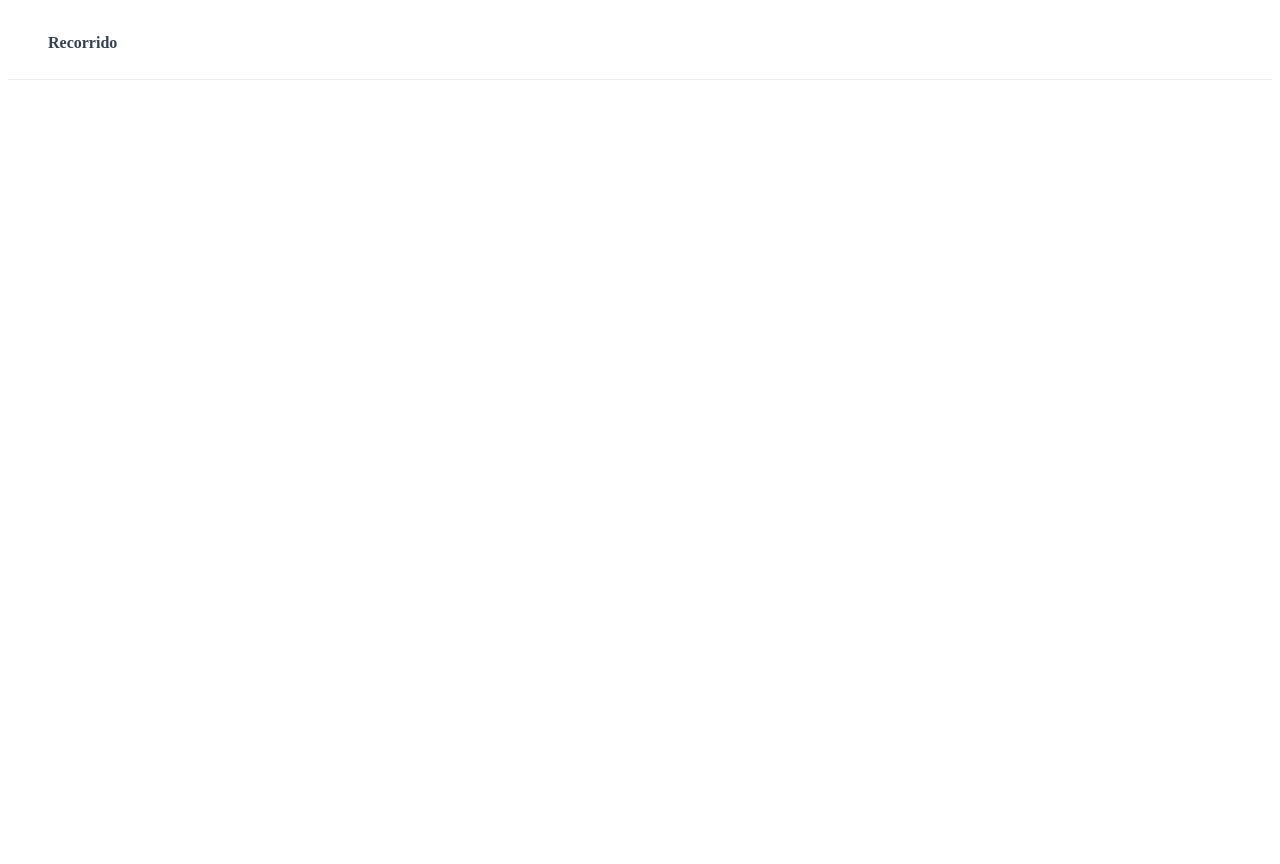
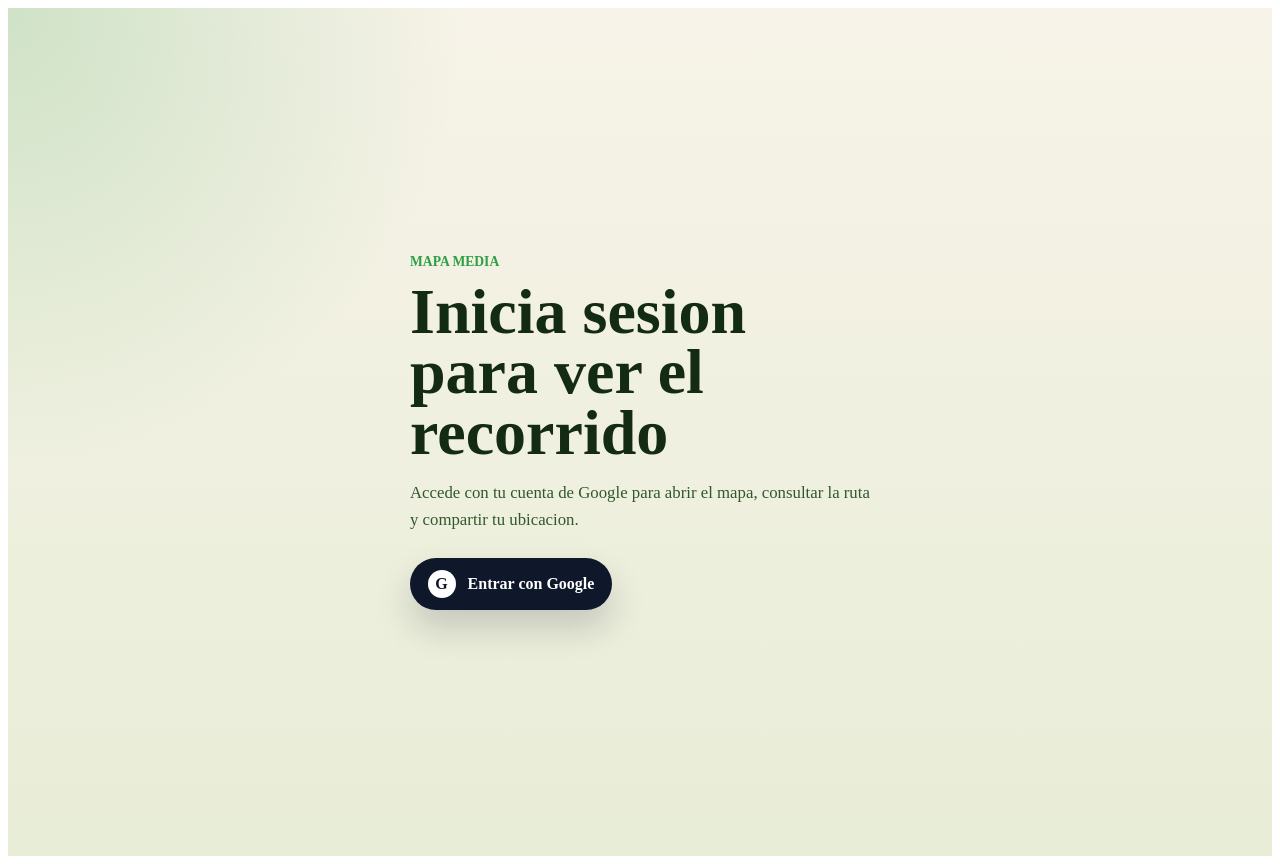
Before and after one commit to MarioPajares/mapaMedia, an Angular app: page /login in a window 1280 px wide. Before the commit this address led to /. Before the commit the page ends 816 px from the top, so only its background shows below. Built offline with nearby package versions, Linux system fonts and the light colour scheme; no server answers.

Commit message:
Add login google

```diff
--- a/package.json
+++ b/package.json
@@ -18,6 +18,7 @@
     "@angular/platform-browser": "^21.2.0",
     "@angular/router": "^21.2.0",
     "@angular/service-worker": "^21.2.10",
+    "firebase": "^12.12.1",
     "leaflet": "^1.9.4",
     "rxjs": "~7.8.0",
     "tslib": "^2.3.0"
--- a/src/app/app.css
+++ b/src/app/app.css
@@ -10,9 +10,9 @@
   position: sticky;
   top: 0;
   z-index: 1000;
-  display: flex;
+  display: grid;
+  grid-template-columns: auto 1fr auto;
   align-items: center;
-  justify-content: space-between;
   gap: 1rem;
   padding: 1rem 1.5rem;
   background: rgba(255, 255, 255, 0.85);
@@ -31,6 +31,7 @@
 .nav {
   display: flex;
   gap: 0.75rem;
+  justify-content: center;
 }
 
 .nav-link {
@@ -46,9 +47,125 @@
   background: #0f172a;
 }
 
+.auth-area {
+  display: flex;
+  justify-content: flex-end;
+  min-width: 0;
+}
+
+.login-button,
+.user-trigger,
+.menu-action {
+  border: 0;
+  font: inherit;
+  font-weight: 700;
+  cursor: pointer;
+}
+
+.login-button {
+  min-height: 42px;
+  border-radius: 999px;
+  padding: 0.65rem 1rem;
+  color: #ffffff;
+  background: #2f9e44;
+  box-shadow: 0 12px 24px rgba(47, 158, 68, 0.22);
+}
+
+.user-menu {
+  position: relative;
+}
+
+.user-menu[open] .user-trigger {
+  background: #eef7ee;
+}
+
+.user-trigger {
+  display: flex;
+  align-items: center;
+  gap: 0.6rem;
+  min-height: 42px;
+  max-width: 240px;
+  border-radius: 999px;
+  padding: 0.35rem 0.75rem 0.35rem 0.35rem;
+  color: #16351f;
+  background: #ffffff;
+  box-shadow: inset 0 0 0 1px rgba(47, 158, 68, 0.22);
+  list-style: none;
+}
+
+.user-trigger::-webkit-details-marker {
+  display: none;
+}
+
+.avatar {
+  display: grid;
+  place-items: center;
+  width: 32px;
+  height: 32px;
+  flex: 0 0 auto;
+  border-radius: 50%;
+  color: #ffffff;
+  background: #2f9e44;
+}
+
+.user-name {
+  min-width: 0;
+  overflow: hidden;
+  text-overflow: ellipsis;
+  white-space: nowrap;
+}
+
+.menu-panel {
+  position: absolute;
+  top: calc(100% + 0.5rem);
+  right: 0;
+  width: 220px;
+  padding: 0.5rem;
+  border: 1px solid rgba(15, 23, 42, 0.08);
+  border-radius: 8px;
+  background: #ffffff;
+  box-shadow: 0 20px 45px rgba(15, 23, 42, 0.16);
+}
+
+.menu-name {
+  margin: 0;
+  padding: 0.65rem 0.75rem;
+  overflow: hidden;
+  color: #334155;
+  font-weight: 700;
+  text-overflow: ellipsis;
+  white-space: nowrap;
+}
+
+.menu-action {
+  width: 100%;
+  border-radius: 6px;
+  padding: 0.75rem;
+  color: #991b1b;
+  background: transparent;
+  text-align: left;
+}
+
+.menu-action:hover {
+  background: #fff1f2;
+}
+
 @media (max-width: 640px) {
   .topbar {
-    flex-direction: column;
-    align-items: flex-start;
+    grid-template-columns: 1fr auto;
+  }
+
+  .nav {
+    grid-column: 1 / -1;
+    justify-content: flex-start;
+    order: 2;
+  }
+
+  .auth-area {
+    min-width: 0;
+  }
+
+  .user-trigger {
+    max-width: 170px;
   }
 }
--- a/src/app/app.html
+++ b/src/app/app.html
@@ -1,10 +1,28 @@
 <div class="app-shell">
+  @if (auth.isLoggedIn()) {
     <header class="topbar">
+      <a routerLink="/mapa" class="brand">Mapa Media</a>
+
       <nav class="nav">
         <a routerLink="/mapa" routerLinkActive="active" class="nav-link">Recorrido</a>
         <!-- <a routerLink="/ubicacion" routerLinkActive="active" class="nav-link">Ubicacion</a> -->
       </nav>
+
+      <div class="auth-area">
+        <details class="user-menu">
+          <summary class="user-trigger">
+            <span class="avatar">{{ auth.displayName().charAt(0).toUpperCase() }}</span>
+            <span class="user-name">{{ auth.displayName() }}</span>
+          </summary>
+
+          <div class="menu-panel">
+            <p class="menu-name">{{ auth.displayName() }}</p>
+            <button class="menu-action" type="button" (click)="logout()">Cerrar sesion</button>
+          </div>
+        </details>
+      </div>
     </header>
+  }
 
   <router-outlet />
 </div>
--- a/src/app/app.ts
+++ b/src/app/app.ts
@@ -1,5 +1,7 @@
-import { Component } from '@angular/core';
-import { RouterLink, RouterLinkActive, RouterOutlet } from '@angular/router';
+import { Component, inject } from '@angular/core';
+import { Router, RouterLink, RouterLinkActive, RouterOutlet } from '@angular/router';
+
+import { AuthService } from './services/auth.service';
 
 @Component({
   selector: 'app-root',
@@ -8,4 +10,10 @@ import { RouterLink, RouterLinkActive, RouterOutlet } from '@angular/router';
   styleUrl: './app.css',
 })
 export class App {
+  protected readonly auth = inject(AuthService);
+  private readonly router = inject(Router);
+
+  protected logout(): void {
+    void this.auth.logout().then(() => this.router.navigateByUrl('/login'));
+  }
 }
--- /dev/null
+++ b/src/app/components/login/login.css
@@ -0,0 +1,78 @@
+:host {
+  display: block;
+  min-height: 100dvh;
+  color: #132a13;
+}
+
+.login-page {
+  display: grid;
+  min-height: 100dvh;
+  place-items: center;
+  padding: 1.5rem;
+  background:
+    radial-gradient(circle at top left, rgba(47, 158, 68, 0.2), transparent 30%),
+    linear-gradient(180deg, #f7f3e8 0%, #e8edd7 100%);
+}
+
+.login-panel {
+  width: min(460px, 100%);
+}
+
+.eyebrow {
+  margin: 0 0 0.7rem;
+  color: #2f9e44;
+  font-size: 0.85rem;
+  font-weight: 800;
+  text-transform: uppercase;
+}
+
+h1 {
+  margin: 0;
+  font-size: clamp(2.3rem, 9vw, 4rem);
+  line-height: 0.95;
+}
+
+.description {
+  margin: 1rem 0 1.5rem;
+  color: #31572c;
+  font-size: 1.05rem;
+  line-height: 1.6;
+}
+
+.google-button {
+  display: inline-flex;
+  align-items: center;
+  gap: 0.75rem;
+  min-height: 48px;
+  border: 0;
+  border-radius: 999px;
+  padding: 0.75rem 1.1rem;
+  color: #ffffff;
+  background: #0f172a;
+  font: inherit;
+  font-weight: 800;
+  cursor: pointer;
+  box-shadow: 0 18px 35px rgba(15, 23, 42, 0.18);
+}
+
+.google-button:disabled {
+  cursor: wait;
+  opacity: 0.72;
+}
+
+.google-mark {
+  display: grid;
+  width: 28px;
+  height: 28px;
+  place-items: center;
+  border-radius: 50%;
+  color: #0f172a;
+  background: #ffffff;
+  font-weight: 900;
+}
+
+.error {
+  margin: 1rem 0 0;
+  color: #991b1b;
+  font-weight: 700;
+}
--- /dev/null
+++ b/src/app/components/login/login.html
@@ -0,0 +1,18 @@
+<main class="login-page">
+  <section class="login-panel" aria-labelledby="login-title">
+    <p class="eyebrow">Mapa Media</p>
+    <h1 id="login-title">Inicia sesion para ver el recorrido</h1>
+    <p class="description">
+      Accede con tu cuenta de Google para abrir el mapa, consultar la ruta y compartir tu ubicacion.
+    </p>
+
+    <button class="google-button" type="button" (click)="login()" [disabled]="isSubmitting()">
+      <span class="google-mark" aria-hidden="true">G</span>
+      {{ isSubmitting() ? 'Abriendo Google...' : 'Entrar con Google' }}
+    </button>
+
+    @if (error()) {
+      <p class="error">{{ error() }}</p>
+    }
+  </section>
+</main>
--- /dev/null
+++ b/src/app/components/login/login.ts
@@ -0,0 +1,31 @@
+import { Component, inject, signal } from '@angular/core';
+import { Router } from '@angular/router';
+
+import { AuthService } from '../../services/auth.service';
+
+@Component({
+  selector: 'app-login',
+  standalone: true,
+  templateUrl: './login.html',
+  styleUrl: './login.css',
+})
+export class LoginComponent {
+  private readonly router = inject(Router);
+  protected readonly auth = inject(AuthService);
+  protected readonly error = signal('');
+  protected readonly isSubmitting = signal(false);
+
+  protected async login(): Promise<void> {
+    this.error.set('');
+    this.isSubmitting.set(true);
+
+    try {
+      await this.auth.loginWithGoogle();
+      await this.router.navigateByUrl('/mapa');
+    } catch {
+      this.error.set('No se pudo iniciar sesion con Google.');
+    } finally {
+      this.isSubmitting.set(false);
+    }
+  }
+}
--- /dev/null
+++ b/src/app/guards/auth.guard.ts
@@ -0,0 +1,22 @@
+import { inject } from '@angular/core';
+import { CanActivateFn, Router, UrlTree } from '@angular/router';
+
+import { AuthService } from '../services/auth.service';
+
+export const authGuard: CanActivateFn = async (): Promise<boolean | UrlTree> => {
+  const auth = inject(AuthService);
+  const router = inject(Router);
+
+  await auth.ready;
+
+  return auth.isLoggedIn() ? true : router.createUrlTree(['/login']);
+};
+
+export const loginGuard: CanActivateFn = async (): Promise<boolean | UrlTree> => {
+  const auth = inject(AuthService);
+  const router = inject(Router);
+
+  await auth.ready;
+
+  return auth.isLoggedIn() ? router.createUrlTree(['/mapa']) : true;
+};
--- /dev/null
+++ b/src/app/services/auth.service.ts
@@ -0,0 +1,75 @@
+import { Injectable, computed, signal } from '@angular/core';
+import { initializeApp, type FirebaseApp } from 'firebase/app';
+import {
+  GoogleAuthProvider,
+  browserLocalPersistence,
+  getAuth,
+  onAuthStateChanged,
+  setPersistence,
+  signInWithPopup,
+  signOut,
+  type Auth,
+  type User,
+} from 'firebase/auth';
+
+import { environment } from '../../environments/environment';
+
+function hasFirebaseConfig(): boolean {
+  return Boolean(
+    environment.firebase.apiKey &&
+      environment.firebase.authDomain &&
+      environment.firebase.projectId &&
+      environment.firebase.appId
+  );
+}
+
+@Injectable({ providedIn: 'root' })
+export class AuthService {
+  private readonly configured = hasFirebaseConfig();
+  private readonly app?: FirebaseApp;
+  private readonly auth?: Auth;
+  private readonly provider = new GoogleAuthProvider();
+  private resolveReady: () => void = () => {};
+
+  readonly user = signal<User | null>(null);
+  readonly isReady = signal(!this.configured);
+  readonly isLoggedIn = computed(() => this.user() !== null);
+  readonly displayName = computed(() => this.user()?.displayName ?? this.user()?.email ?? 'Usuario');
+  readonly ready = new Promise<void>((resolve) => {
+    this.resolveReady = resolve;
+  });
+
+  constructor() {
+    if (!this.configured) {
+      this.resolveReady();
+      return;
+    }
+
+    this.app = initializeApp(environment.firebase);
+    this.auth = getAuth(this.app);
+    void setPersistence(this.auth, browserLocalPersistence);
+
+    onAuthStateChanged(this.auth, (user) => {
+      this.user.set(user);
+      this.isReady.set(true);
+      this.resolveReady();
+    });
+  }
+
+  async loginWithGoogle(): Promise<void> {
+    if (!this.auth) {
+      window.alert('Configura Firebase en src/environments/environment.ts para activar Google Login.');
+      return;
+    }
+
+    await signInWithPopup(this.auth, this.provider);
+  }
+
+  async logout(): Promise<void> {
+    if (!this.auth) {
+      return;
+    }
+
+    await signOut(this.auth);
+  }
+}
--- /dev/null
+++ b/src/environments/environment.ts
@@ -0,0 +1,11 @@
+export const environment = {
+  firebase: {
+    apiKey: 'AIzaSyCX5ObKuO0_DTuVB9bRcUdKVNGkEbEdyGM',
+    authDomain: 'mapamedia-139c1.firebaseapp.com',
+    projectId: 'mapamedia-139c1',
+    storageBucket: 'mapamedia-139c1.firebasestorage.app',
+    messagingSenderId: '612294659482',
+    appId: '1:612294659482:web:8bca187e66b4bc7bb53e23',
+    measurementId: 'G-D3R1MEMJJB',
+  },
+};
```
Also changed, not shown: src/app/app.routes.ts (+6 -2 lines), 1 other file (tests, documents, lock files or other folders). Lines whose indentation alone changed are shown as unchanged.
